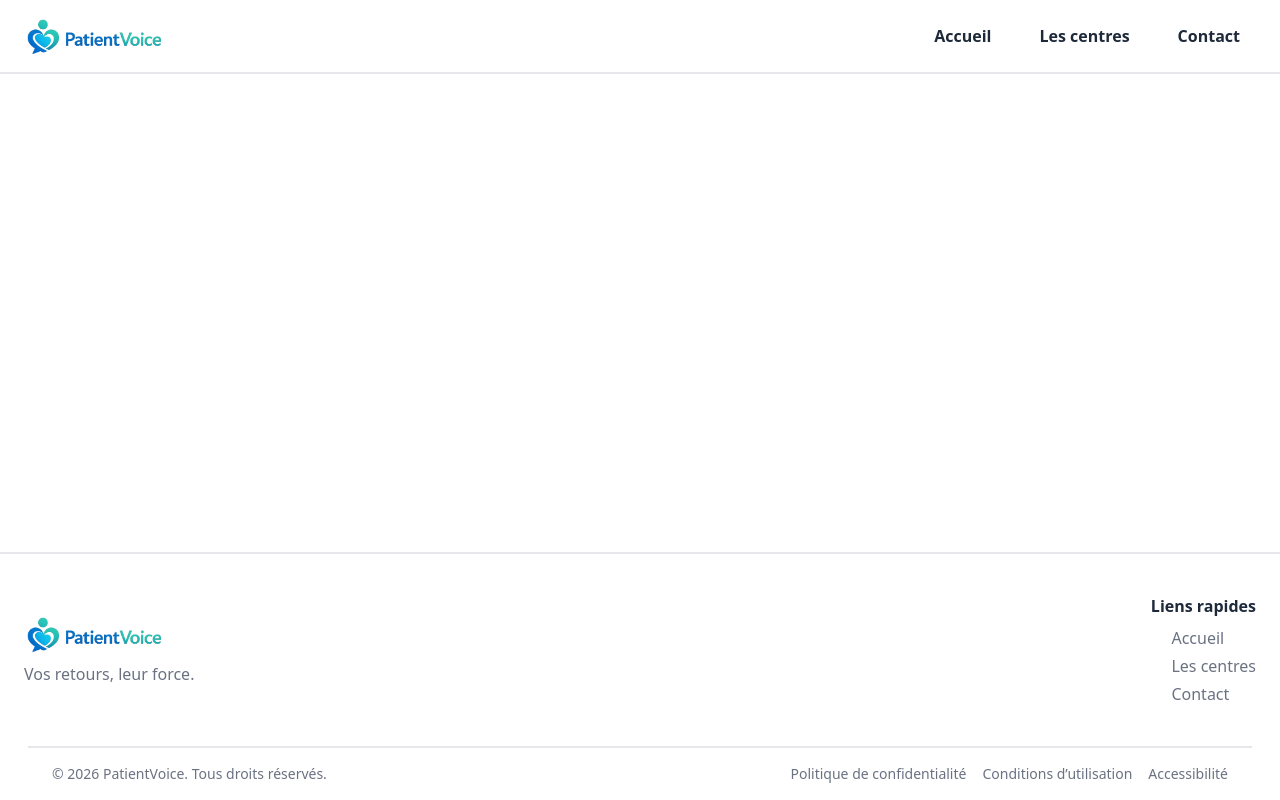
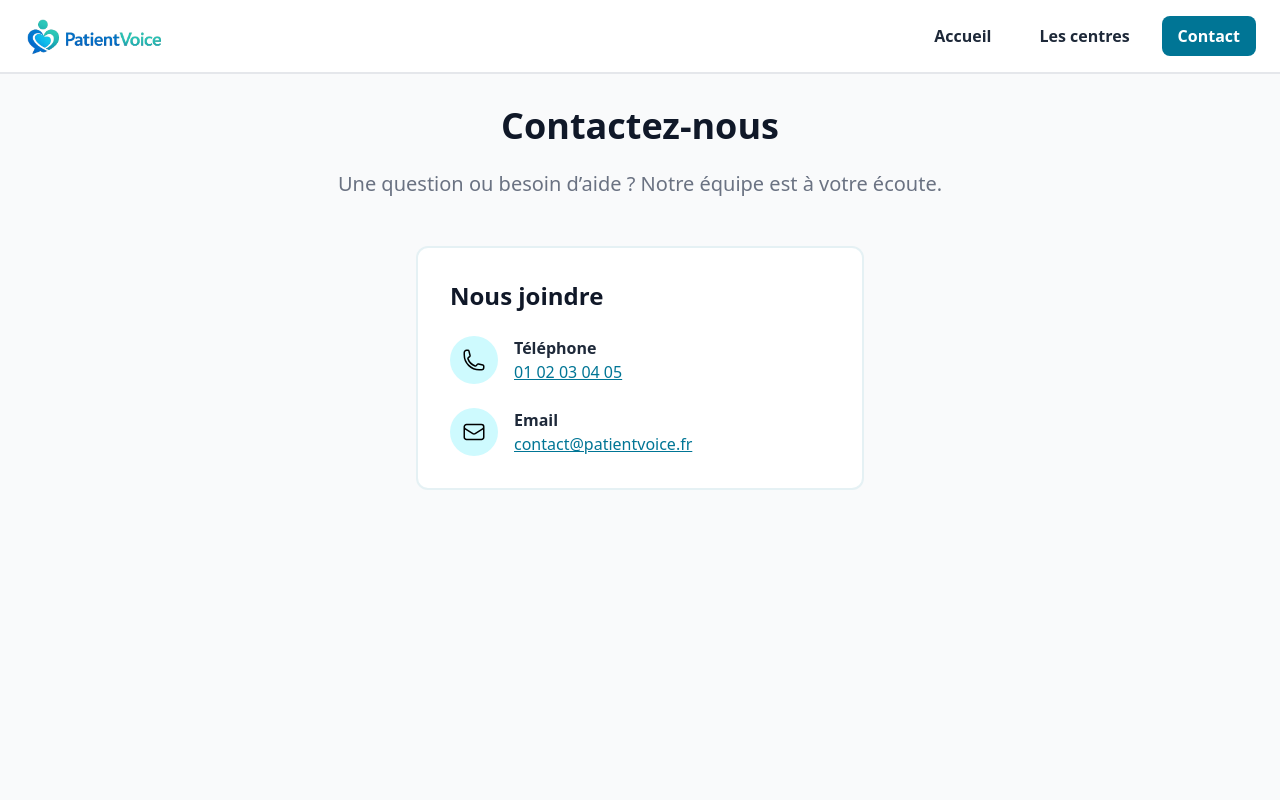
Before and after one commit to Aurore-Dimech/PatientVoice, a Vue app in the folder frontend/: page /contact in a window 1280 px wide. Shown: the top 800 px of the page. Built offline with nearby package versions, Linux system fonts and the light colour scheme; the HTML template or start-up script is replaced by a standard one.

Commit message:
ajout code contact

```diff
--- a/frontend/src/router/index.ts
+++ b/frontend/src/router/index.ts
@@ -2,6 +2,7 @@ import { createRouter, createWebHistory } from "vue-router";
 import Centers from "../views/Centers.vue";
 import Accueil from "../views/Accueil.vue";
 import CenterDetails from "../views/CenterDetails.vue";
+import Contact from "../views/Contact.vue";
 const router = createRouter({
     history: createWebHistory(import.meta.env.BASE_URL),
 	routes: [
@@ -20,6 +21,11 @@ const router = createRouter({
 		name: "CenterDetails",
 		component: CenterDetails,
 		},
+		{
+			path: "/contact",
+			name: "Contact",
+			component: Contact,
+		}
 	],
 });
 
--- /dev/null
+++ b/frontend/src/views/Contact.vue
@@ -0,0 +1,40 @@
+<template>
+    <div class="bg-gray-50 min-h-screen p-8 flex flex-col items-center">
+        <section class="mb-12 text-center">
+            <h1 class="text-4xl font-bold text-gray-900 mb-6">Contactez-nous</h1>
+            <p class="text-xl text-gray-500">
+                Une question ou besoin d’aide ? Notre équipe est à votre écoute.
+            </p>
+        </section>
+
+        <section class="bg-white border-2 border-cyan-700/10 rounded-xl p-8 w-full max-w-md">
+            <h2 class="text-2xl font-bold text-gray-900 mb-6">Nous joindre</h2>
+            <div class="flex items-start mb-6">
+                <div class="bg-cyan-100 rounded-full p-3 mr-4">
+                    <svg xmlns="http://www.w3.org/2000/svg" fill="none" viewBox="0 0 24 24" stroke-width="1.5"
+                        stroke="currentColor" class="size-6">
+                        <path stroke-linecap="round" stroke-linejoin="round"
+                            d="M2.25 6.75c0 8.284 6.716 15 15 15h2.25a2.25 2.25 0 0 0 2.25-2.25v-1.372c0-.516-.351-.966-.852-1.091l-4.423-1.106c-.44-.11-.902.055-1.173.417l-.97 1.293c-.282.376-.769.542-1.21.38a12.035 12.035 0 0 1-7.143-7.143c-.162-.441.004-.928.38-1.21l1.293-.97c.363-.271.527-.734.417-1.173L6.963 3.102a1.125 1.125 0 0 0-1.091-.852H4.5A2.25 2.25 0 0 0 2.25 4.5v2.25Z" />
+                    </svg>
+                </div>
+                <div>
+                    <span class="font-semibold text-gray-800">Téléphone</span><br>
+                    <a href="tel:0102030405" class="text-cyan-700 underline">01 02 03 04 05</a>
+                </div>
+            </div>
+            <div class="flex items-start">
+                <div class="bg-cyan-100 rounded-full p-3 mr-4">
+                    <svg xmlns="http://www.w3.org/2000/svg" fill="none" viewBox="0 0 24 24" stroke-width="1.5"
+                        stroke="currentColor" class="size-6">
+                        <path stroke-linecap="round" stroke-linejoin="round"
+                            d="M21.75 6.75v10.5a2.25 2.25 0 0 1-2.25 2.25h-15a2.25 2.25 0 0 1-2.25-2.25V6.75m19.5 0A2.25 2.25 0 0 0 19.5 4.5h-15a2.25 2.25 0 0 0-2.25 2.25m19.5 0v.243a2.25 2.25 0 0 1-1.07 1.916l-7.5 4.615a2.25 2.25 0 0 1-2.36 0L3.32 8.91a2.25 2.25 0 0 1-1.07-1.916V6.75" />
+                    </svg>
+                </div>
+                <div>
+                    <span class="font-semibold text-gray-800">Email</span><br>
+                    <a href="mailto:contact@patientvoice.fr" class="text-cyan-700 underline">contact@patientvoice.fr</a>
+                </div>
+            </div>
+        </section>
+    </div>
+</template>
```
